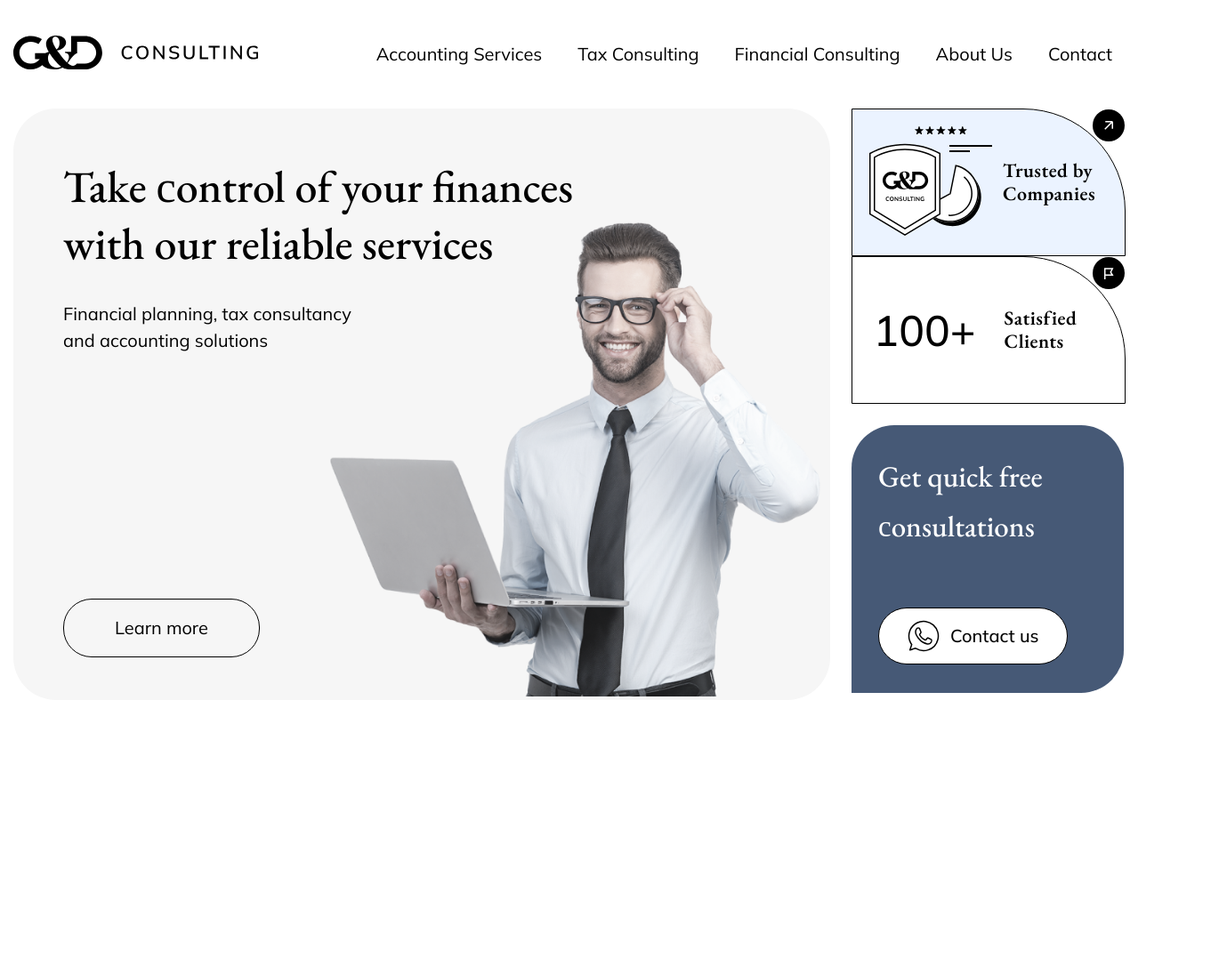
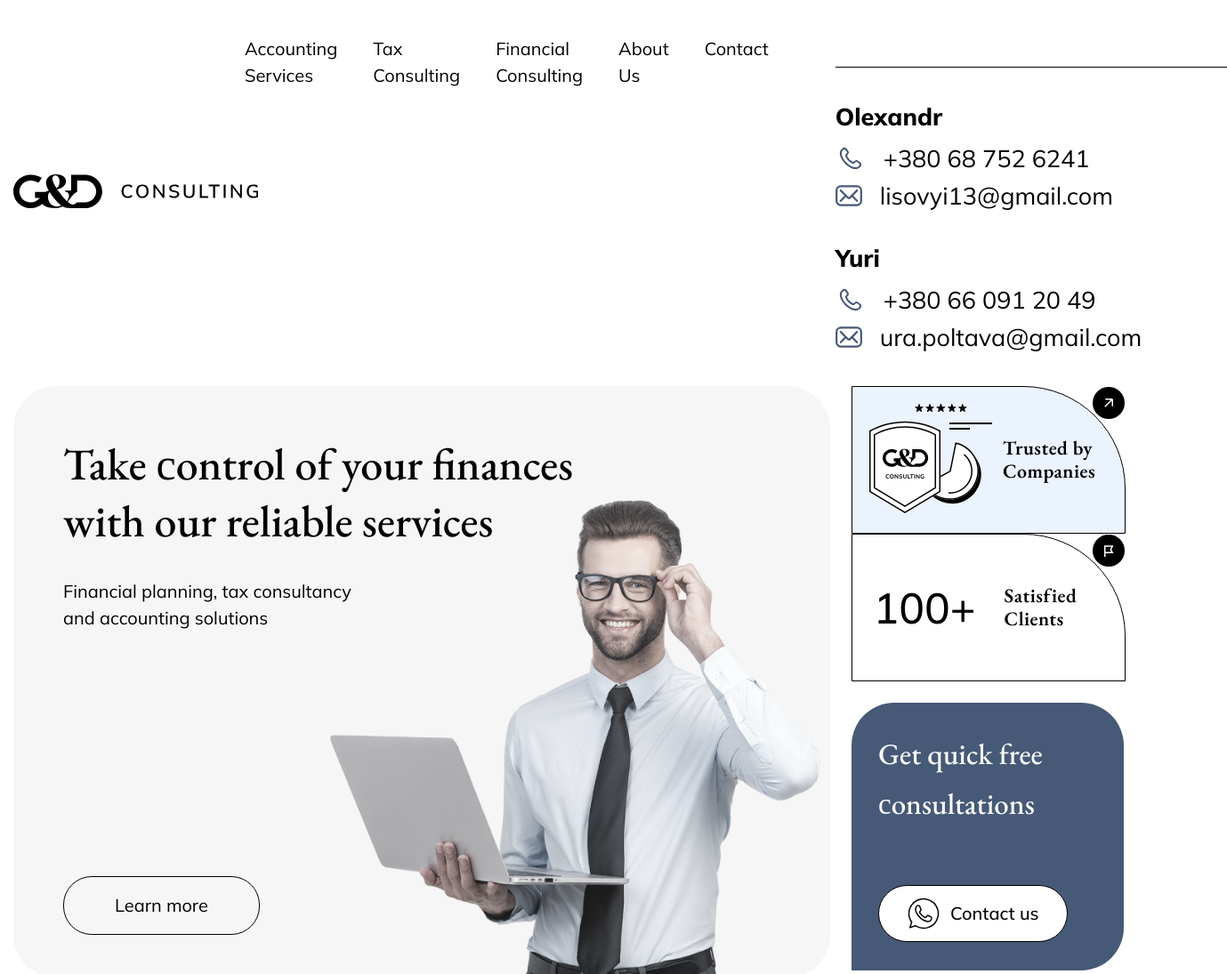
Before and after one commit to Lis0vyi13/GD-Consulting, a plain HTML site: page src/index.html in a window 1280 px wide. Shown: the whole page at 89% size, 1379 px wide, since content can reach past the window. Before the commit the page ends 800 px from the top, so only its background shows below. Drawn offline with nearby package versions, Linux system fonts and the light colour scheme; files whose address does not match are found by name.

Commit message:
update menu

```diff
--- a/src/index.html
+++ b/src/index.html
@@ -19,7 +19,36 @@
             <a class="menu_link" href="#">Financial Consulting</a>
             <a class="menu_link" href="#">About Us</a>
             <a class="menu_link" href="#">Contact</a>
+            <div class="contacts">
+              <div class="contacts__developer">
+                <p>Olexandr</p>
+                <div class="contacts__tel">
+                  <img src="icons/main/header/phone.svg" alt="#" /><a href="#"
+                    >+380 68 752 6241</a
+                  >
+                </div>
+                <div class="contacts__email">
+                  <img src="icons/main/header/mail.svg" alt="#" /><a href="#"
+                    >lisovyi13@gmail.com</a
+                  >
+                </div>
+              </div>
+              <div class="contacts__developer">
+                <p>Yuri</p>
+                <div class="contacts__tel">
+                  <img src="icons/main/header/phone.svg" alt="#" /><a href="#"
+                    >+380 66 091 20 49</a
+                  >
+                </div>
+                <div class="contacts__email">
+                  <img src="icons/main/header/mail.svg" alt="#" /><a href="#"
+                    >ura.poltava@gmail.com</a
+                  >
+                </div>
+              </div>
+            </div>
           </div>
+
           <div class="burger">
             <span></span>
             <span></span>
--- a/src/scss/base/_mixins.scss
+++ b/src/scss/base/_mixins.scss
@@ -9,6 +9,13 @@
 // =_470
 //     @media (min-width:470px)
 //         @content
+
+@mixin _640 {
+  @media (min-width: 640px) {
+    @content;
+  }
+}
+
 @mixin _768 {
   @media (min-width: 768px) {
     @content;
--- a/src/scss/blocks/_header.scss
+++ b/src/scss/blocks/_header.scss
@@ -11,6 +11,41 @@
 }
 .menu {
   display: flex;
+}
+.contacts {
+  display: flex;
+  flex-direction: column;
+  padding: 35px 0 0 35px;
+  &__developer {
+    font-size: 27px;
+    &:first-child {
+      position: relative;
+      &::before {
+        content: "";
+        display: block;
+        height: 1px;
+        background-color: #000;
+        width: 440px;
+      }
+    }
+    & p {
+      font-weight: 900;
+      padding: 40px 0 15px 0;
+    }
+  }
+
+  &__tel {
+    display: flex;
+    align-items: center;
+    gap: 20px;
+    padding-bottom: 10px;
+  }
+
+  &__email {
+    display: flex;
+    gap: 20px;
+    align-items: center;
+  }
 }
 
 .burger.active {
@@ -67,8 +102,7 @@
     }
   }
 }
-
-@include _992 {
+@include _640 {
   .menu {
     top: 0;
     left: -15px;
@@ -81,6 +115,7 @@
     padding: 100px 0 0 0px;
     transition: all 0.3s;
     transform: translateX(-100%);
+    overflow-y: auto;
     &_link {
       font-size: 27px;
       padding: 35px;
@@ -112,6 +147,7 @@
     padding: 0;
     height: auto;
     width: auto;
+    overflow: unset;
     &_link {
       font-size: unset;
       padding: unset;
```
Also changed, not shown: src/css/style.min.css, src/icons/main/Frame 512520.svg (renamed from src/icons/Frame 512520.svg), src/icons/main/Group.svg (renamed from src/icons/Group.svg), src/icons/main/Trust.svg (renamed from src/icons/Trust.svg), src/icons/main/Vector8.svg (renamed from src/icons/Vector8.svg), src/icons/main/Vector9.svg (renamed from src/icons/Vector9.svg), src/icons/main/header/mail.svg (added), src/icons/main/header/phone.svg (added), 1 other file.
